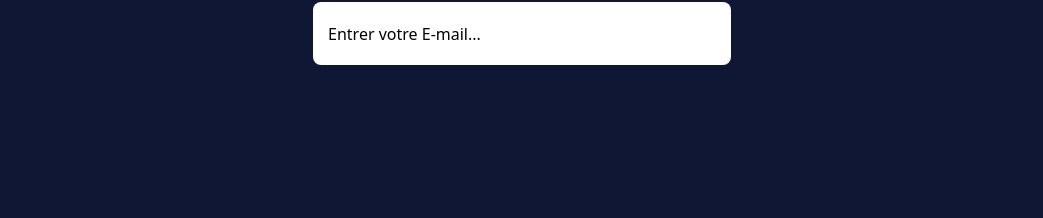
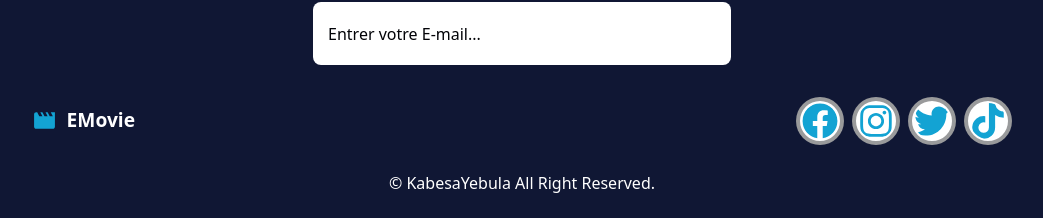
Before and after one commit to Kabesa-abraham/com.kabesaYebula.MovieWebSite1, a React (Vite) app: page / in a window 1280 px wide. Shown: the part 2500-2718 px from the top of the page, without its empty margins (118-1161 px from the left). Before the commit the page ends 2597 px from the top, so only its background shows below. Built offline with nearby package versions, Linux system fonts and the light colour scheme.

Commit message:
Création du composant Footer fait

```diff
--- a/src/App.jsx
+++ b/src/App.jsx
@@ -5,6 +5,7 @@ import Movie from "./Component/movie/Movie";
  //j'ai importé le fichier css de swiper pour l'utiliser dans tout mon app
  import 'swiper/css'
 import NewsLetter from "./Component/newsletter/NewsLetter";
+import Footer from "./Component/footer/Footer";
 
 
 function App() {
@@ -15,6 +16,7 @@ function App() {
           <Movie/>
           <Coming/>
           <NewsLetter/>
+          <Footer/>
     </div>
   )
 }
--- /dev/null
+++ b/src/Component/footer/Footer.jsx
@@ -0,0 +1,25 @@
+import React from 'react'
+import {MdMovie} from 'react-icons/md'
+import {FaFacebook,FaTwitter,FaInstagram,FaTiktok} from 'react-icons/fa'
+import './footer.css'
+
+const Footer = () => {
+  return (
+    <div className='footer_container' >
+        <div className='footer' >
+            <a href="#" className='logo' >
+                <MdMovie className='bxs-movie'/>EMovie
+            </a>
+            <div className='social' >
+                <FaFacebook className='bx' />
+                <FaInstagram  className='bx'/>
+                <FaTwitter className='bx'/>
+                <FaTiktok className='bx'/>
+            </div>
+        </div>
+        <div className='copyRight'> <p>&#169; KabesaYebula All Right Reserved.</p> </div>
+    </div>
+  )
+}
+
+export default Footer
--- /dev/null
+++ b/src/Component/footer/footer.css
@@ -0,0 +1,36 @@
+.footer_container{
+    max-width: 980px;
+    margin-right: auto;
+    margin-left: auto;
+    margin-bottom: 1rem;
+    display: flex;
+    flex-direction: column;
+    row-gap: 1rem;
+}
+.footer{
+    display: flex;
+    justify-content: space-between;
+}
+.social{
+    display: flex;
+    align-items: center;
+    column-gap: .5rem;
+}
+.social .bx{
+    background-color: var(--bg-color);
+    padding: 2px;
+    font-size: 3rem;
+    border-radius: 50%;
+    border: solid 4px rgb(2,3,7,.4);
+    color: var(--main-color2);
+}
+.social .bx:hover{
+    color: var(--bg-color);
+    background-color: var(--main-color2);
+    transition: .2s all linear;
+}
+.footer_container .copyRight{
+   text-align: center;
+   font-size: 1rem;
+   padding: 10px;
+}
--- a/src/Component/headers/Header.jsx
+++ b/src/Component/headers/Header.jsx
@@ -1,14 +1,15 @@
-import React from 'react'
+import React, { useRef } from 'react'
 import './header.css'
 import { AiOutlineMenu } from "react-icons/ai";
 import { MdMovie } from "react-icons/md";
 
 const Header = () => {
+
   return (
     <header>
-      <div className='logo' >
+      <a href='#' className='logo' >
         <MdMovie className='bxs-movie' /> EMovie
-      </div>
+      </a>
 
       <AiOutlineMenu className='bx-menu' id='menu_icon' />
 
--- a/src/Component/headers/header.css
+++ b/src/Component/headers/header.css
@@ -9,7 +9,9 @@ header{
     justify-content: space-between;
     padding: 30px 100px;
     transition: 0.5s;
-    /* background-color: var(--main-color);  */
+}
+.header.shadow{ /*pour mettre un autre couleur lors du scroll*/
+    background-color: var(--main-color);
 }
 .logo{
     font-size: 1.2rem;
```
